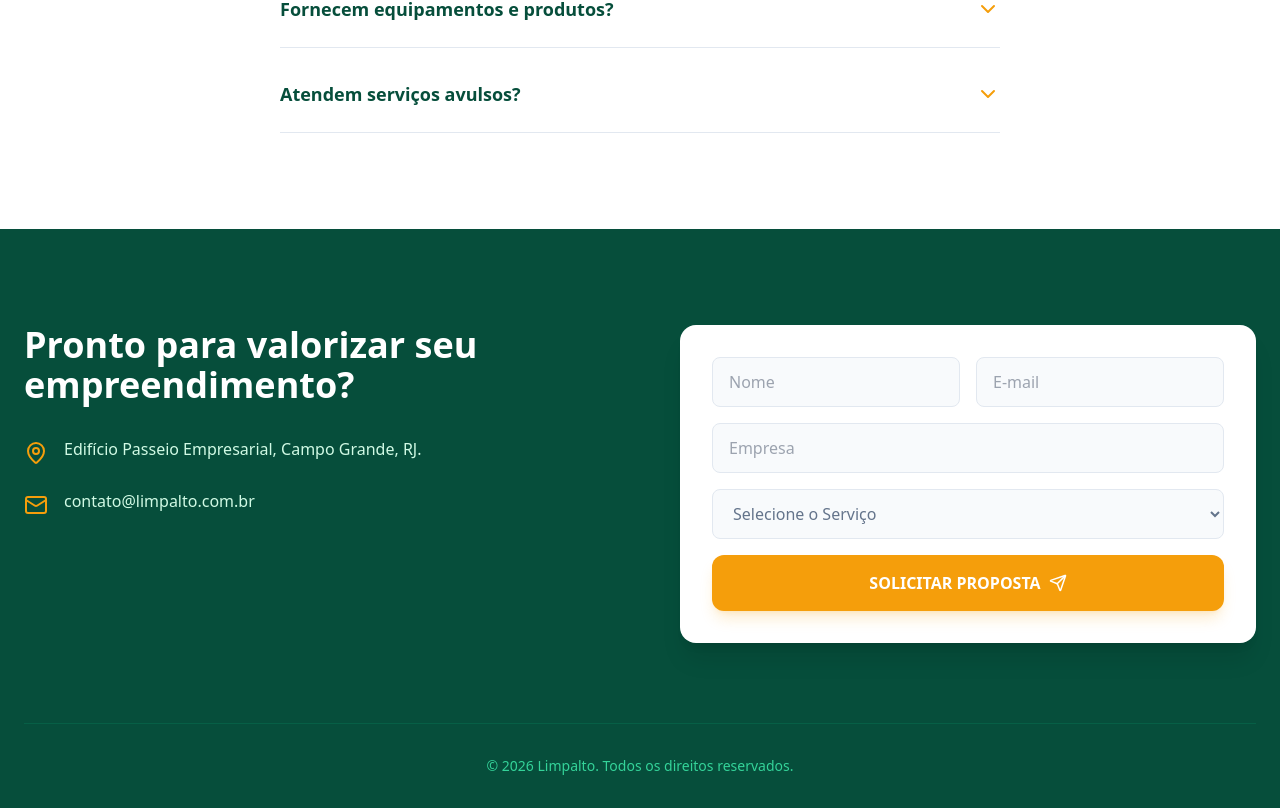
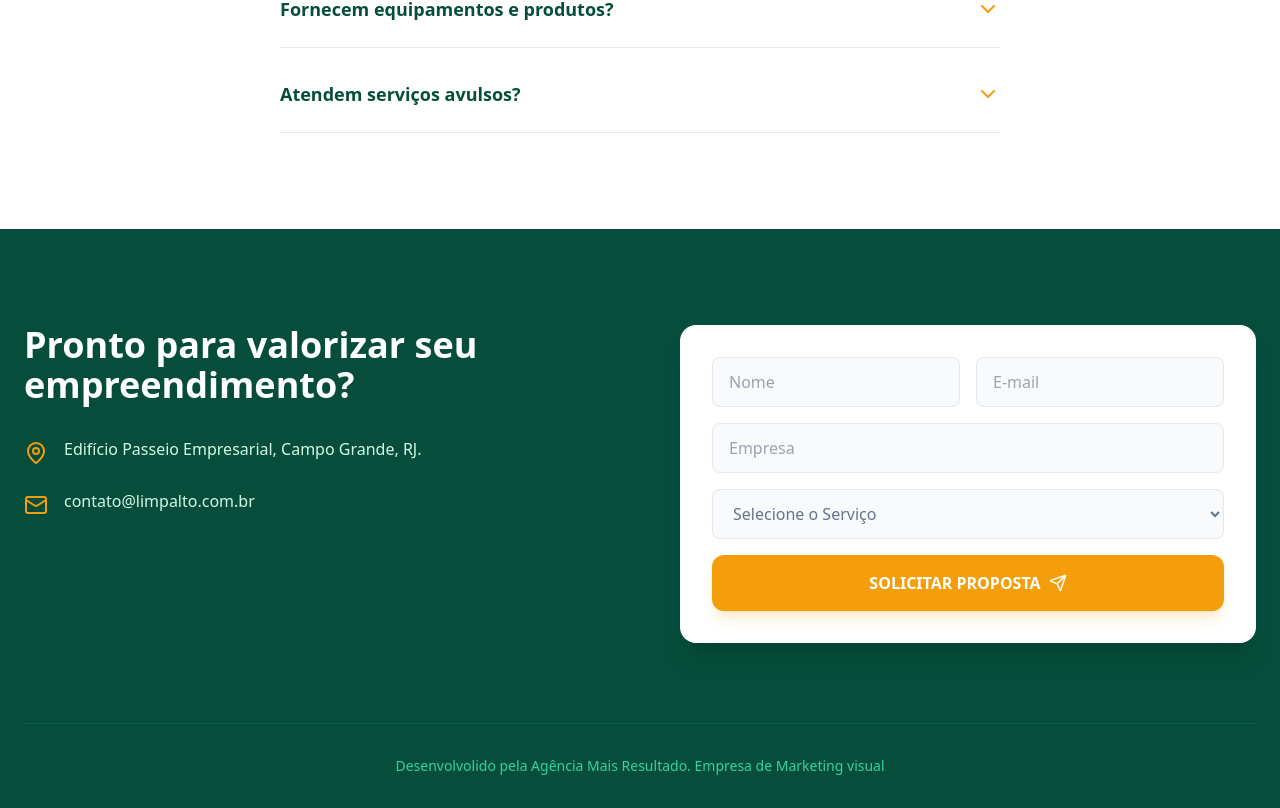
Before and after one commit to Limpalto/limpalto-website, a React (Create React App) app: page / in a window 1280 px wide. Shown: the part 3374-4182 px from the top of the page. Built offline with nearby package versions, Linux system fonts and the light colour scheme.

Commit message:
ajuste de copy

```diff
--- a/src/components/sections/Footer.js
+++ b/src/components/sections/Footer.js
@@ -1,6 +1,7 @@
 import React from 'react';
 import { MapPin, Mail, Send } from 'lucide-react';
 import { Button } from '../ui/Button';
+import { color } from 'framer-motion';
 
 export const Footer = () => (
   <footer className="bg-emerald-900 text-white pt-24 pb-8">
@@ -37,7 +38,7 @@ export const Footer = () => (
         </div>
       </div>
       <div className="border-t border-emerald-800 pt-8 text-center text-emerald-400 text-sm">
-        © 2026 Limpalto. Todos os direitos reservados.
+        Desenvolvolido pela Agência Mais Resultado. Empresa de <a href="https://agenciamaisresultado.com.br">Marketing visual</a>
       </div>
     </div>
   </footer>
```
